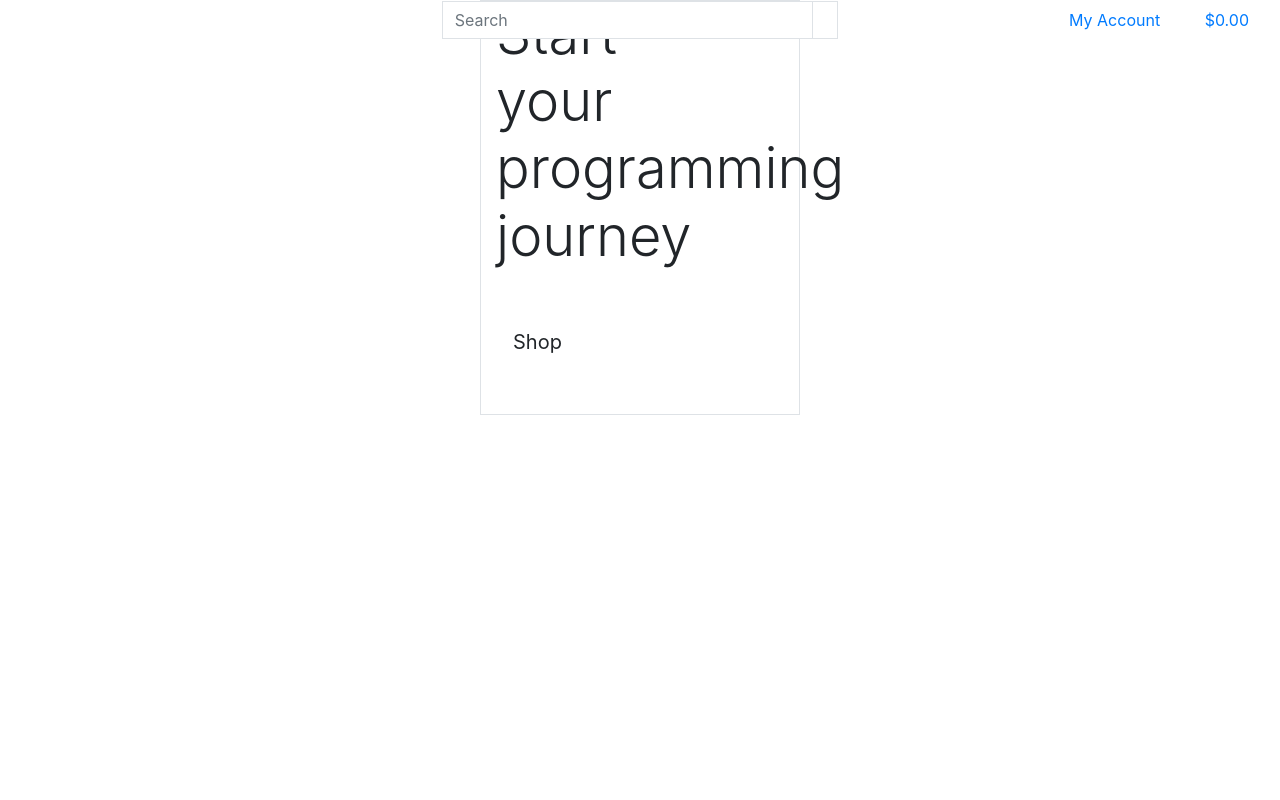
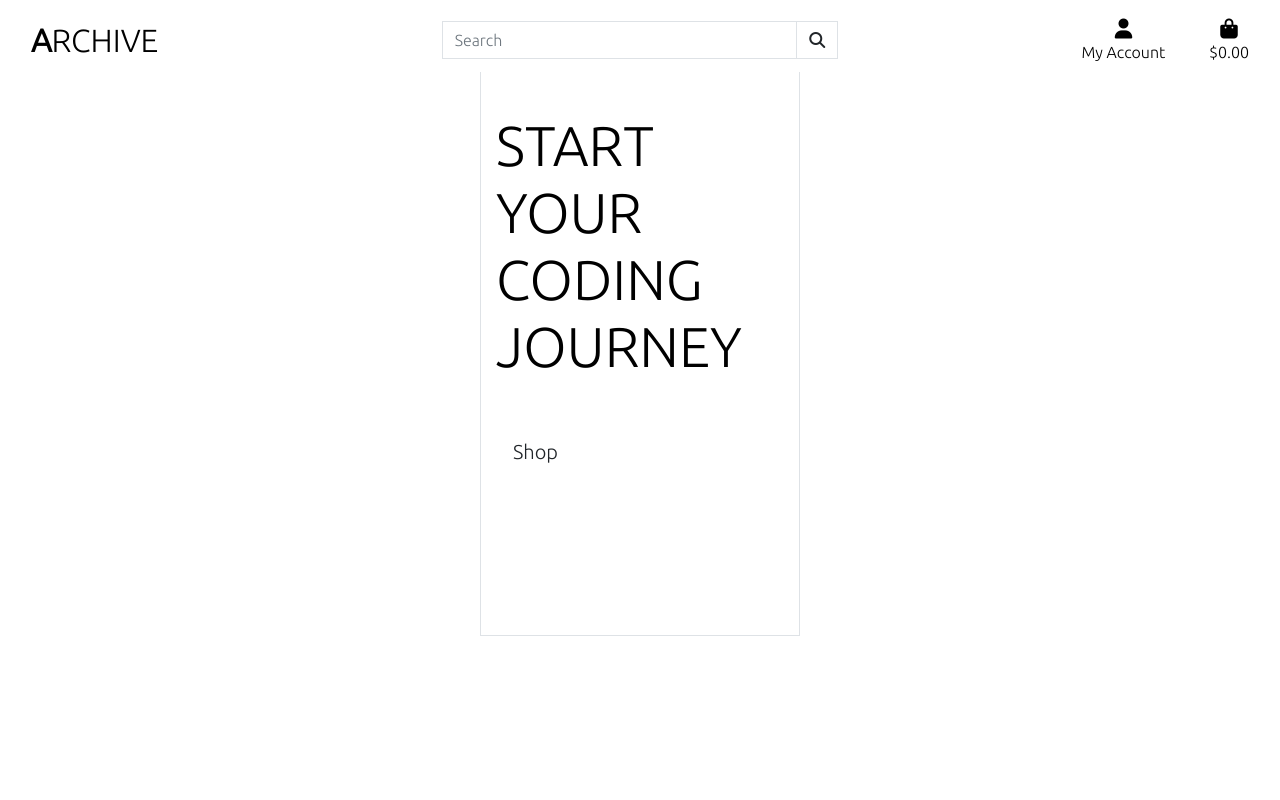
Before and after one commit to ebuzeryalcin/archive_MS4, a Django app: page / in a window 1280 px wide. Run offline with Django 3.2, Linux system fonts and the light colour scheme; some libraries are stand-ins or nearby versions.

Commit message:
Added setup code to make css run, added font family, fontawesome links, added media folder and css init with some style

```diff
--- a/archive_MS4/settings.py
+++ b/archive_MS4/settings.py
@@ -147,6 +147,12 @@ USE_TZ = True
 # https://docs.djangoproject.com/en/3.2/howto/static-files/
 
 STATIC_URL = '/static/'
+# Telling where static files are located
+STATICFILES_DIRS = (os.path.join(BASE_DIR, 'static'),)
+
+# Where media files goes
+MEDIA_URL = '/media/'
+MEDIA_ROOT = os.path.join(BASE_DIR, 'media')
 
 # Default primary key field type
 # https://docs.djangoproject.com/en/3.2/ref/settings/#default-auto-field
--- a/archive_MS4/urls.py
+++ b/archive_MS4/urls.py
@@ -15,9 +15,11 @@ Including another URLconf
 """
 from django.contrib import admin
 from django.urls import path, include
+from django.conf import settings
+from django.conf.urls.static import static
 
 urlpatterns = [
     path('admin/', admin.site.urls),
     path('accounts/', include('allauth.urls')),
     path('', include('home.urls')),
-]
+] + static(settings.MEDIA_URL, document_root=settings.MEDIA_ROOT)
--- a/home/templates/home/index.html
+++ b/home/templates/home/index.html
@@ -14,7 +14,7 @@
         <div class="row h-100">
             <div class="col-7 col-md-4 my-auto">
                 <h1 class="display-4 logo-font text-black">
-                    Start your programming journey
+                    Start your coding journey
                 </h1>
                 <div class="my-5">
                     <h4>
--- /dev/null
+++ b/static/css/base.css
@@ -0,0 +1,19 @@
+
+html {
+    height: 100%;
+}
+
+body {
+    background-size: cover;
+    height: calc(100vh - 164px);
+    color: #555;
+    font-family: 'Ubuntu', sans-serif;
+}
+
+.logo-font {
+    text-transform: uppercase;
+}
+
+.text-black {
+    color: #000 !important;
+}
--- a/templates/base.html
+++ b/templates/base.html
@@ -17,12 +17,16 @@
     {% block corecss %}
         <!-- Bootstrap CSS -->
         <link rel="stylesheet" href="https://stackpath.bootstrapcdn.com/bootstrap/4.4.1/css/bootstrap.min.css" integrity="sha384-Vkoo8x4CGsO3+Hhxv8T/Q5PaXtkKtu6ug5TOeNV6gBiFeWPGFN9MuhOf23Q9Ifjh" crossorigin="anonymous">
+        <link rel="stylesheet" href="https://fonts.googleapis.com/css2?family=Ubuntu:wght@300&display=swap">
+        <link rel="stylesheet" href="{% static 'css/base.css' %}">
     {% endblock %}
 
     {% block extra_css %}
     {% endblock %}
 
     {% block corejs %}
+        <!-- Fontawesome -->
+        <script src="https://kit.fontawesome.com/4ae97fd6d9.js" crossorigin="anonymous"></script>
         <!-- jQuery first, then Popper.js, then Bootstrap JS -->
         <script src="https://code.jquery.com/jquery-3.4.1.slim.min.js" integrity="sha384-J6qa4849blE2+poT4WnyKhv5vZF5SrPo0iEjwBvKU7imGFAV0wwj1yYfoRSJoZ+n" crossorigin="anonymous"></script>
         <script src="https://cdn.jsdelivr.net/npm/popper.js@1.16.0/dist/umd/popper.min.js" integrity="sha384-Q6E9RHvbIyZFJoft+2mJbHaEWldlvI9IOYy5n3zV9zzTtmI3UksdQRVvoxMfooAo" crossorigin="anonymous"></script>
@@ -37,10 +41,10 @@
   <body>
     <!-- Bootstrap -->
     <header class="container-fluid fixed-top">
-      <div class="row">
+      <div id="nav-top" class="row bg-white pt-lg-2 d-none d-lg-flex">
           <div class="col-12 col-lg-4 my-auto py-1 py-lg-0 text-center text-lg-left">
               <a href="{% url 'home' %}" class="nav-link main-logo-link">
-                  <h2 <img src="" alt="logo"></h2>
+                  <h2 class="logo-font text-black my-0"><strong>A</strong>RCHIVE</h2>
               </a>
           </div>
           <div class="col-12 col-lg-4 my-auto py-1 py-lg-0">
```
Also changed, not shown: media/archive_logo.PNG (added).
